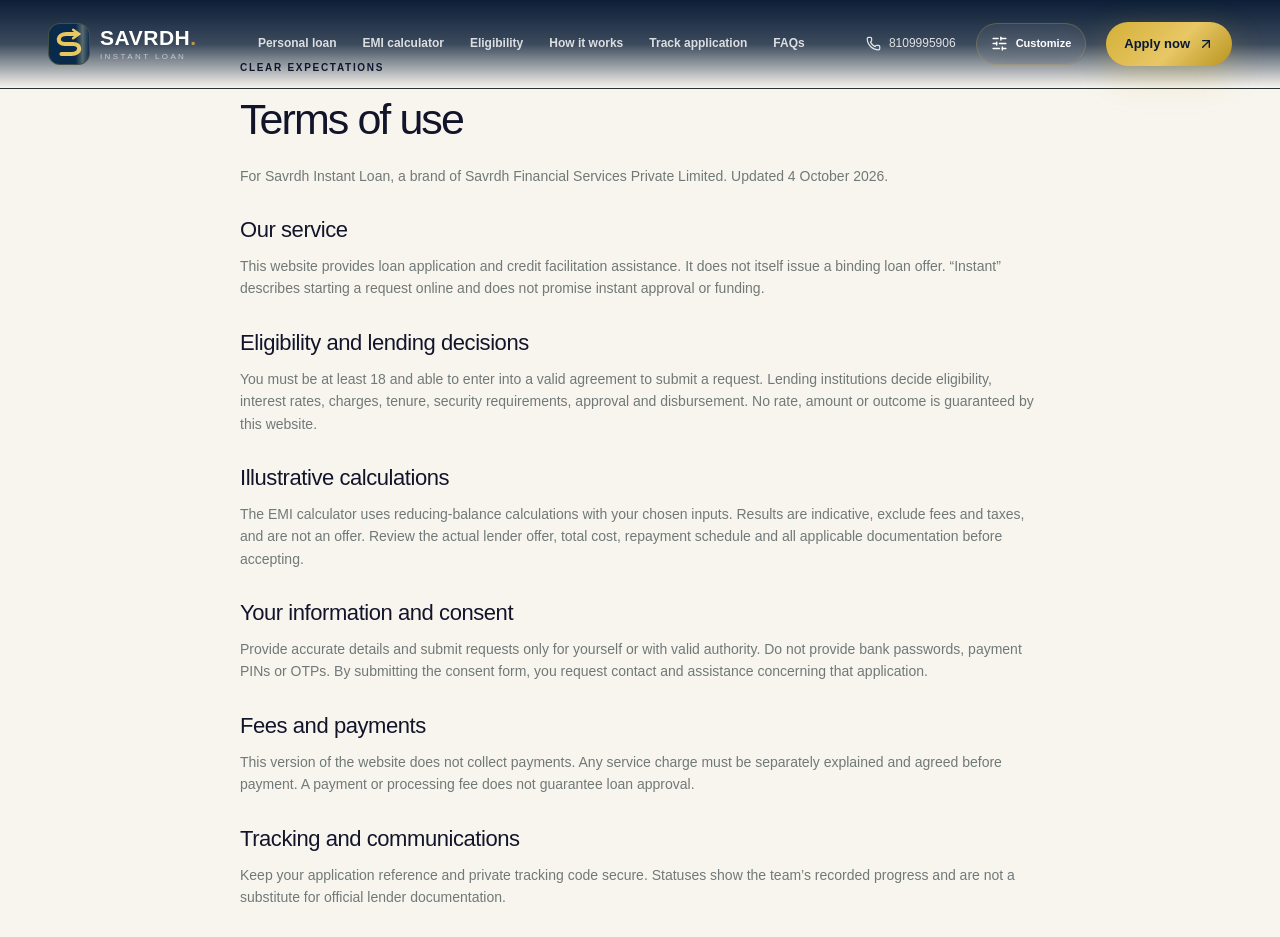
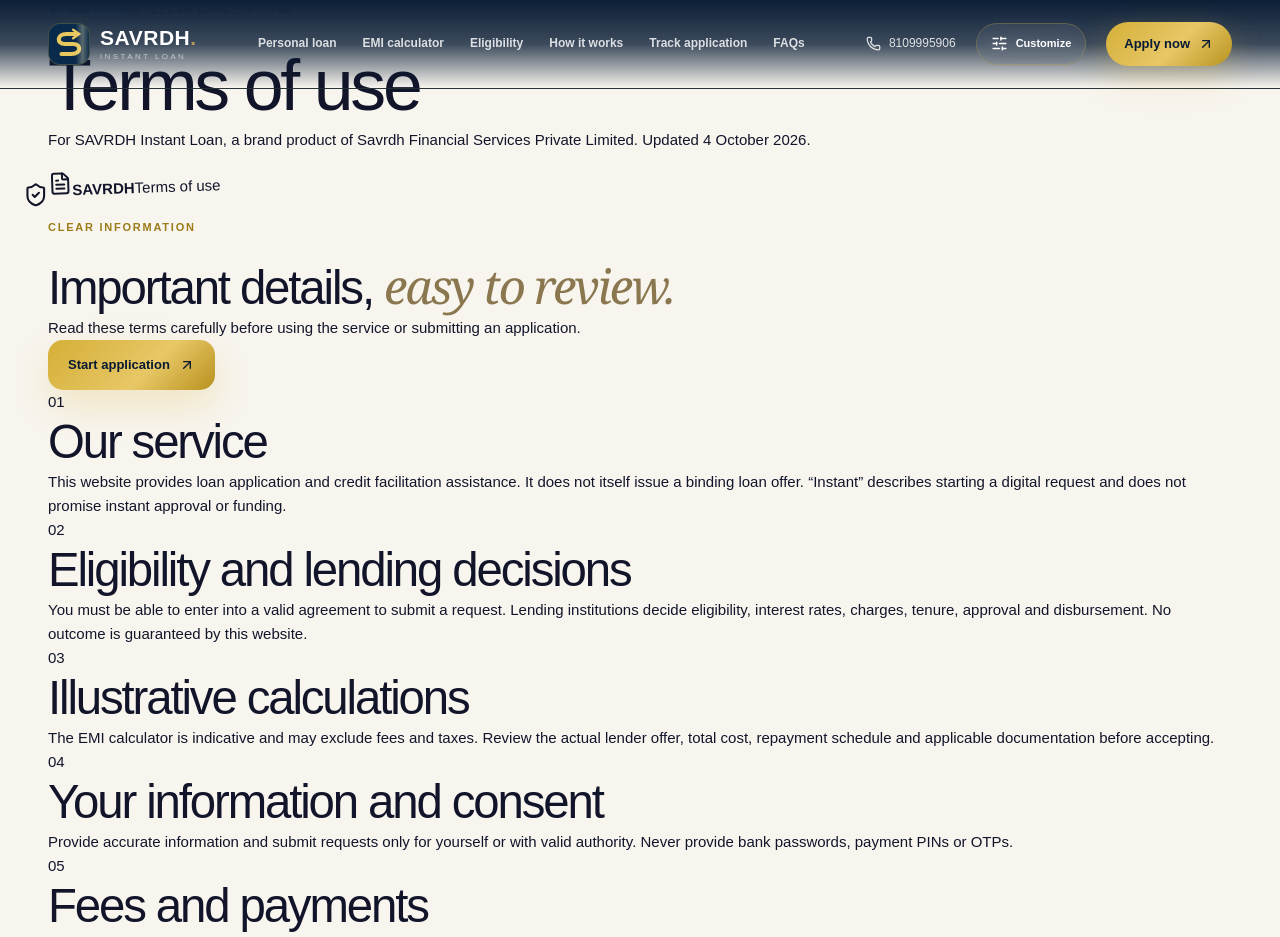
Before and after one commit to savrdhtechnology-cloud/sfsInstantloan, a Next.js app: page /terms in a window 1280 px wide. Shown: the top 937 px of the page. Built offline with nearby package versions, Linux system fonts and the light colour scheme.

Commit message:
Redesign terms page with animated SAVRDH layout

```diff
--- a/app/terms/page.tsx
+++ b/app/terms/page.tsx
@@ -1,66 +1,19 @@
-import { Header, Footer } from "@/components/site-shell";
-export const metadata = { title: "Terms of use" };
-export default function Terms() {
-  return (
-    <>
-      <Header />
-      <main className="legal">
-        <span className="eyebrow">CLEAR EXPECTATIONS</span>
-        <h1>Terms of use</h1>
-        <p>
-          For Savrdh Instant Loan, a brand of Savrdh Financial Services Private
-          Limited. Updated 4 October 2026.
-        </p>
-        <h2>Our service</h2>
-        <p>
-          This website provides loan application and credit facilitation
-          assistance. It does not itself issue a binding loan offer. “Instant”
-          describes starting a request online and does not promise instant
-          approval or funding.
-        </p>
-        <h2>Eligibility and lending decisions</h2>
-        <p>
-          You must be at least 18 and able to enter into a valid agreement to
-          submit a request. Lending institutions decide eligibility, interest
-          rates, charges, tenure, security requirements, approval and
-          disbursement. No rate, amount or outcome is guaranteed by this
-          website.
-        </p>
-        <h2>Illustrative calculations</h2>
-        <p>
-          The EMI calculator uses reducing-balance calculations with your chosen
-          inputs. Results are indicative, exclude fees and taxes, and are not an
-          offer. Review the actual lender offer, total cost, repayment schedule
-          and all applicable documentation before accepting.
-        </p>
-        <h2>Your information and consent</h2>
-        <p>
-          Provide accurate details and submit requests only for yourself or with
-          valid authority. Do not provide bank passwords, payment PINs or OTPs.
-          By submitting the consent form, you request contact and assistance
-          concerning that application.
-        </p>
-        <h2>Fees and payments</h2>
-        <p>
-          This version of the website does not collect payments. Any service
-          charge must be separately explained and agreed before payment. A
-          payment or processing fee does not guarantee loan approval.
-        </p>
-        <h2>Tracking and communications</h2>
-        <p>
-          Keep your application reference and private tracking code secure.
-          Statuses show the team’s recorded progress and are not a substitute
-          for official lender documentation.
-        </p>
-        <h2>Contact and concerns</h2>
-        <p>
-          Contact Savrdh Financial Services Private Limited on{" "}
-          <a href="tel:+918109995906">+91 8109995906</a> for support or to raise
-          a concern. Nothing in these terms excludes rights that cannot be
-          excluded by applicable law.
-        </p>
-      </main>
-      <Footer />
-    </>
-  );
+import { LegalPage } from "@/components/legal-page";
+export const metadata={title:"Terms of use"};
+
+export default function Terms(){
+  return <LegalPage
+    eyebrow="CLEAR EXPECTATIONS"
+    title="Terms of use"
+    subtitle="For SAVRDH Instant Loan, a brand product of Savrdh Financial Services Private Limited. Updated 4 October 2026."
+    sections={[
+      {title:"Our service",body:<p>This website provides loan application and credit facilitation assistance. It does not itself issue a binding loan offer. “Instant” describes starting a digital request and does not promise instant approval or funding.</p>},
+      {title:"Eligibility and lending decisions",body:<p>You must be able to enter into a valid agreement to submit a request. Lending institutions decide eligibility, interest rates, charges, tenure, approval and disbursement. No outcome is guaranteed by this website.</p>},
+      {title:"Illustrative calculations",body:<p>The EMI calculator is indicative and may exclude fees and taxes. Review the actual lender offer, total cost, repayment schedule and applicable documentation before accepting.</p>},
+      {title:"Your information and consent",body:<p>Provide accurate information and submit requests only for yourself or with valid authority. Never provide bank passwords, payment PINs or OTPs.</p>},
+      {title:"Fees and payments",body:<p>The current website does not collect payments. Any service charge should be separately explained and agreed before payment. A processing or service fee does not guarantee loan approval.</p>},
+      {title:"Tracking and communications",body:<p>Keep your application reference and private tracking code secure. Statuses show recorded application progress and are not a substitute for official lender documentation.</p>},
+      {title:"Contact and concerns",body:<p>Call Savrdh Financial Services Private Limited on <a href="tel:+918109995906">+91 8109995906</a> for support or to raise a concern.</p>},
+    ]}
+  />;
 }
```
